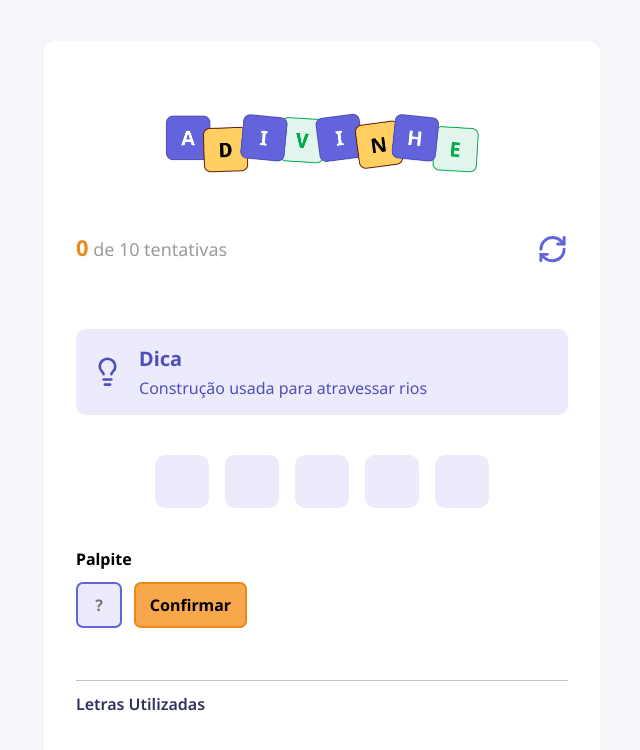
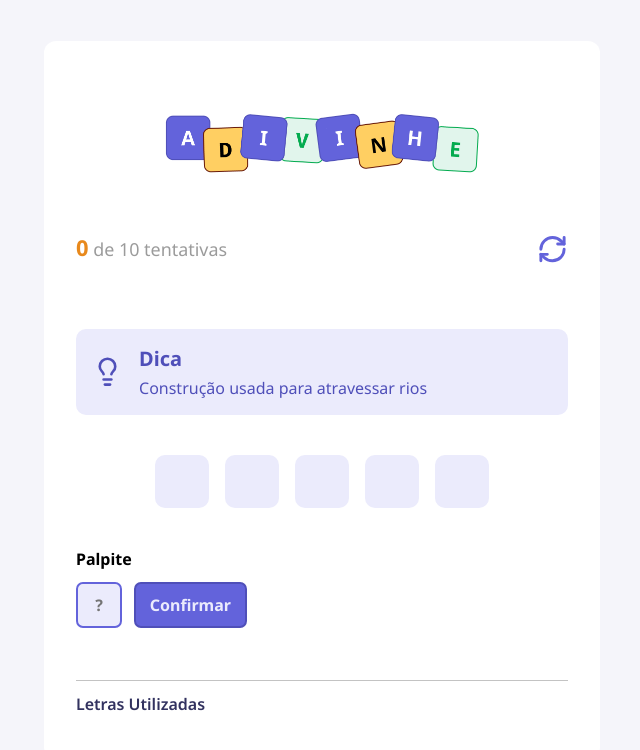
Before and after one commit to Matheus-Souza97/adivinhe, a React (Vite) app: page / in a window 1280 px wide. Shown: the top 750 px of the page, without its empty margins (318-958 px from the left). Built offline with nearby package versions, Linux system fonts and the light colour scheme.

Commit message:
feat: shake feedback when user makes a wrong guess

```diff
--- a/src/App.tsx
+++ b/src/App.tsx
@@ -17,6 +17,7 @@ export default function App() {
   const [letter, setLetter] = useState("")
   const [lettersUsed, setLettersUsedProps] = useState<LettersUsedProps[]>([])
   const [challenge, setChallenge] = useState<Challenge | null>(null)
+  const [shake, setShake] = useState(false)
 
   function handleRestartGame() {
     const isConfirmed = window.confirm("Tem certeza que deseja reiniciar o jogo?")
@@ -62,6 +63,11 @@ export default function App() {
     setLettersUsedProps((prevState) => [...prevState, {value, correct}])
     setScore(currentScore)
     setLetter("")
+
+    if(!correct){
+      setShake(true)
+      setTimeout(() => setShake(false), 300)
+    }
   }
 
   function endGame(message:string) {
@@ -103,9 +109,11 @@ export default function App() {
 
       <Tip tip={challenge.tip}/>
 
-      <div className= {styles.word}>
+      <div className= {`${styles.word} ${shake && styles.shake}`}>
         {challenge.word.split("").map((letter, index) => {
+
           const letterUsed = lettersUsed.find((used) => used.value.toUpperCase() === letter.toUpperCase())
+
           return<Letters key={index} value={letterUsed?.value} color={letterUsed?.correct ? "correct" : "default"}/>
           })}
 
--- a/src/app.module.css
+++ b/src/app.module.css
@@ -31,3 +31,25 @@
   gap: 0.75rem;
   margin-top: 0.75rem;
 }
+
+@keyframes shake {
+  0% {
+    transform: translateX(0);
+  }
+  25% {
+    transform: translateX(-10px);
+  }
+  50% {
+    transform: translateX(10px);
+  }
+  75% {
+    transform: translateX(-10px);
+  }
+  100% {
+    transform: translateX(0);
+  }
+}
+
+.shake {
+  animation: shake 0.3s ease-in-out;
+}
--- a/src/components/Button/styles.module.css
+++ b/src/components/Button/styles.module.css
@@ -2,9 +2,9 @@
   height: 2.87rem;
   border-radius: 0.43rem;
 
-  background-color: #f9a74b;
-  border: 2px solid #E8891C;
-  color: #000000;
+  background-color: #6363db;
+  border: 2px solid #4f4fb9;
+  color: #ebebfc;
 
   padding: 0 0.87rem;
   font-size: 1rem;
```
